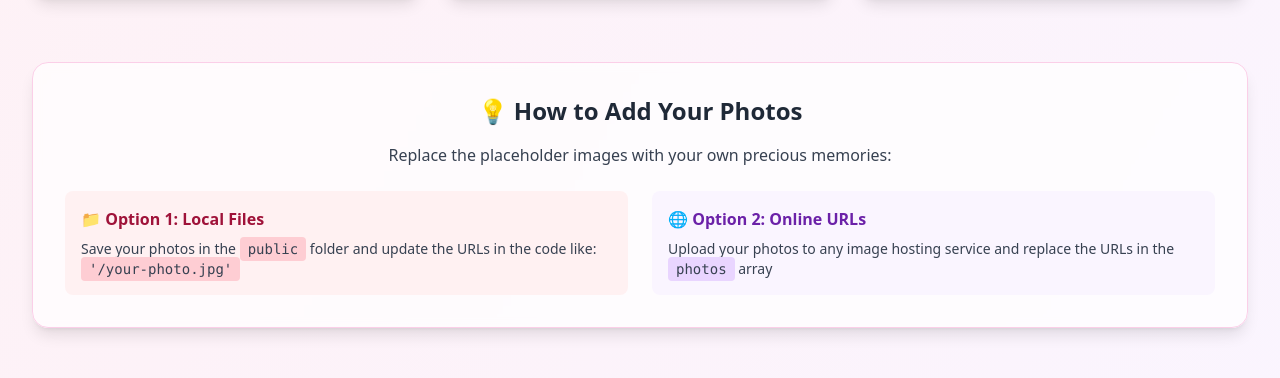
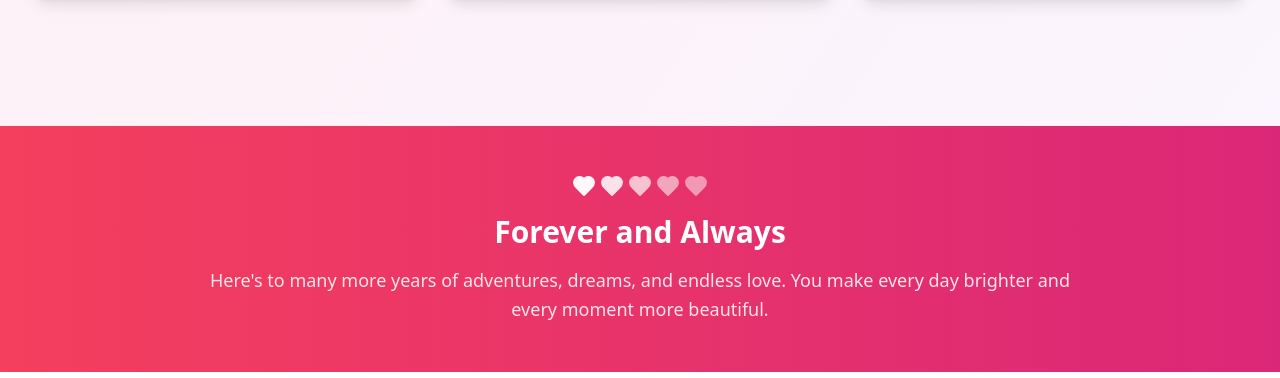
Before and after one commit to Yashkatiyar24/anniversary, a React (Vite) app: page / in a window 1280 px wide. Shown: the part 1549-1927 px from the top of the page. Built offline with nearby package versions, Linux system fonts and the light colour scheme.

Commit message:
Remove photo instructions section

```diff
--- a/src/App.tsx
+++ b/src/App.tsx
@@ -80,31 +80,6 @@ function App() {
           ))}
         </div>
 
-        {/* Add Photo Instructions */}
-        <div className="bg-white/70 backdrop-blur-sm rounded-2xl p-8 border border-pink-200 shadow-lg">
-          <h3 className="text-2xl font-bold text-gray-800 mb-4 text-center">
-            💡 How to Add Your Photos
-          </h3>
-          <div className="text-gray-700 space-y-3">
-            <p className="text-center mb-6">
-              Replace the placeholder images with your own precious memories:
-            </p>
-            <div className="grid md:grid-cols-2 gap-6">
-              <div className="bg-rose-50 p-4 rounded-lg">
-                <h4 className="font-semibold text-rose-800 mb-2">📁 Option 1: Local Files</h4>
-                <p className="text-sm">
-                  Save your photos in the <code className="bg-rose-200 px-2 py-1 rounded">public</code> folder and update the URLs in the code like: <code className="bg-rose-200 px-2 py-1 rounded">'/your-photo.jpg'</code>
-                </p>
-              </div>
-              <div className="bg-purple-50 p-4 rounded-lg">
-                <h4 className="font-semibold text-purple-800 mb-2">🌐 Option 2: Online URLs</h4>
-                <p className="text-sm">
-                  Upload your photos to any image hosting service and replace the URLs in the <code className="bg-purple-200 px-2 py-1 rounded">photos</code> array
-                </p>
-              </div>
-            </div>
-          </div>
-        </div>
       </div>
 
       {/* Footer Message */}
```
